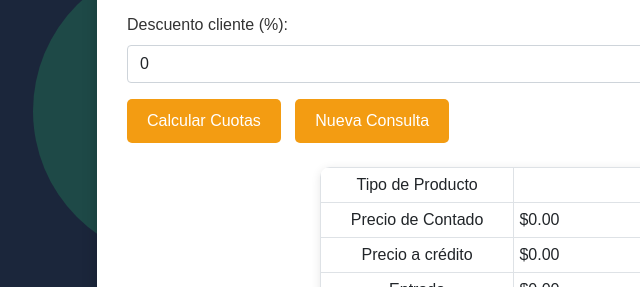
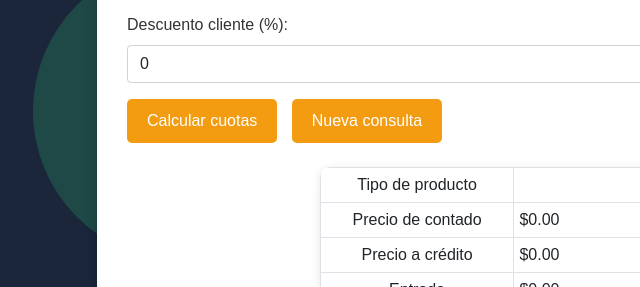
Before and after one commit to EMCSAS/ELECTROMASCREDITO, a plain HTML site: page index.html in a window 1280 px wide. Shown: the part 888-1175 px from the top of the page, 31-671 px from the left. Drawn offline with nearby package versions, Linux system fonts and the light colour scheme.

Commit message:
Update index.html

```diff
--- a/index.html
+++ b/index.html
@@ -322,8 +322,8 @@
                 <label for="discount" class="form-label">Descuento cliente (%):</label>
                 <input type="number" class="form-control" id="discount" value="0" required>
             </div>
-            <button type="button" class="btn-custom" onclick="calculateInstallments()">Calcular Cuotas</button>
-            <button type="button" class="btn-custom" onclick="resetForm()">Nueva Consulta</button>
+            <button type="button" class="btn-custom" onclick="calculateInstallments()">Calcular cuotas</button>
+            <button type="button" class="btn-custom" onclick="resetForm()">Nueva consulta</button>
         </form>
 
         <div class="mt-4">
@@ -331,11 +331,11 @@
             <table class="table table-bordered small-table">
                 <tbody>
                     <tr>
-                        <td>Tipo de Producto</td>
+                        <td>Tipo de producto</td>
                         <td id="productSelectedType"></td>
                     </tr>
                     <tr>
-                        <td>Precio de Contado</td>
+                        <td>Precio de contado</td>
                         <td id="cashPriceResult">$0.00</td>
                     </tr>
                     <tr>
```
